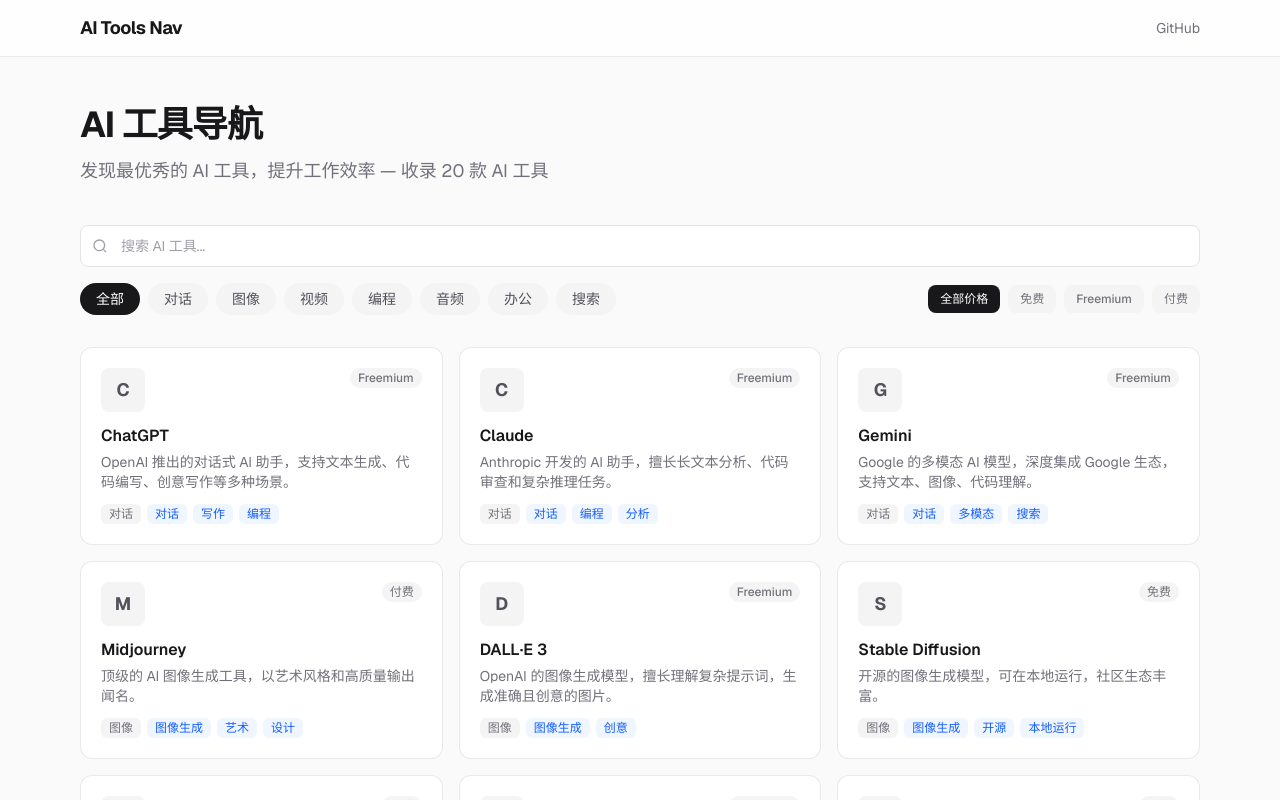
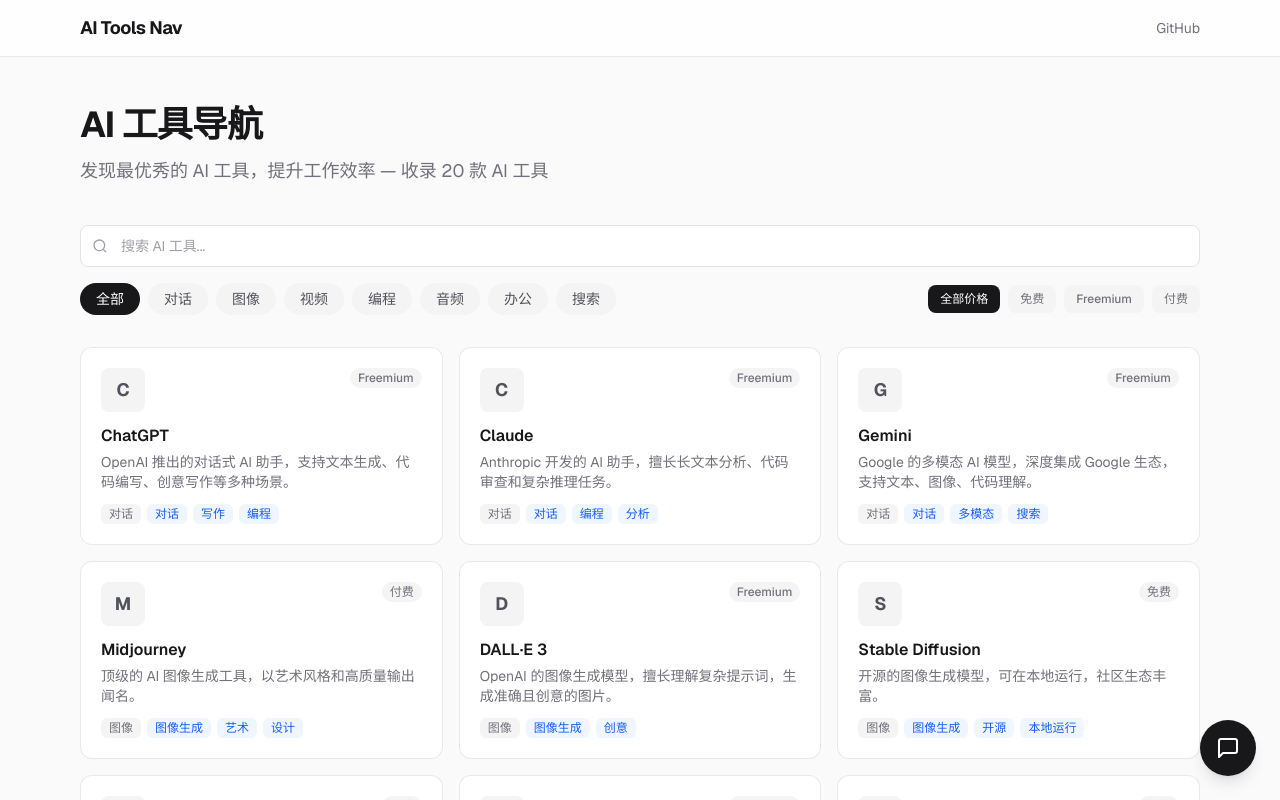
Before and after one commit to mmlfl/ai-tools-nav, a Next.js app: page / in a window 1280 px wide. Shown: the top 800 px of the page. Built offline with nearby package versions, Linux system fonts and the light colour scheme.

Commit message:
feat: integrate chat widget into layout
Co-Authored-By: Claude Opus 4.7 <noreply@anthropic.com>

```diff
--- a/app/layout.tsx
+++ b/app/layout.tsx
@@ -2,6 +2,7 @@ import type { Metadata } from "next";
 import Link from "next/link";
 import { Geist, Geist_Mono } from "next/font/google";
 import { WebSite } from "@/components/StructuredData";
+import ChatProvider from "@/components/ChatProvider";
 import "./globals.css";
 
 const geistSans = Geist({
@@ -67,6 +68,7 @@ export default function RootLayout({
             &copy; {new Date().getFullYear()} AI Tools Nav - AI 工具导航
           </div>
         </footer>
+        <ChatProvider />
       </body>
     </html>
   );
--- /dev/null
+++ b/components/ChatProvider.tsx
@@ -0,0 +1,16 @@
+"use client";
+
+import { useState } from "react";
+import RecommendButton from "@/components/RecommendButton";
+import RecommendChat from "@/components/RecommendChat";
+
+export default function ChatProvider() {
+  const [isOpen, setIsOpen] = useState(false);
+
+  return (
+    <>
+      <RecommendButton onClick={() => setIsOpen((v) => !v)} isOpen={isOpen} />
+      <RecommendChat isOpen={isOpen} onClose={() => setIsOpen(false)} />
+    </>
+  );
+}
```
